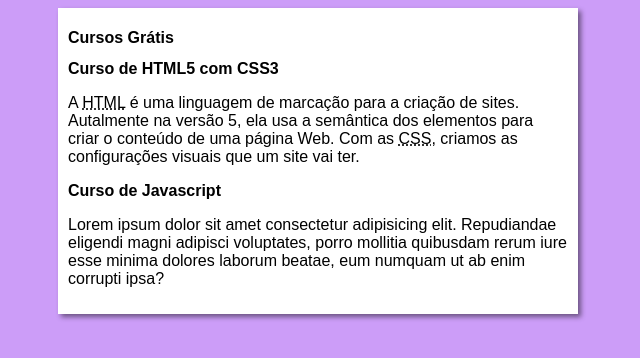
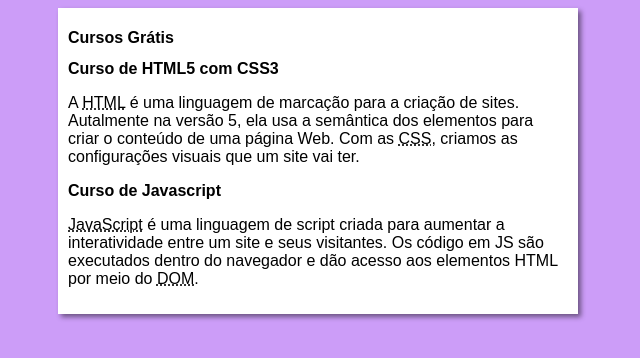
Before and after one commit to femendesf/projeto-site, a plain HTML site: page index.html in a window 1280 px wide. Shown: the whole page, without its empty margins (322-962 px from the left). Drawn offline with Linux system fonts and the light colour scheme.

Commit message:
Update index.html

```diff
--- a/index.html
+++ b/index.html
@@ -18,7 +18,7 @@
         </article>
         <article>
             <h2>Curso de Javascript</h2>
-            <p>Lorem ipsum dolor sit amet consectetur adipisicing elit. Repudiandae eligendi magni adipisci voluptates, porro mollitia quibusdam rerum iure esse minima dolores laborum beatae, eum numquam ut ab enim corrupti ipsa?</p>
+            <p><abbr title="JavaScript">JavaScript</abbr> é uma linguagem de script criada para aumentar a interatividade entre um site e seus visitantes. Os código em JS são executados dentro do navegador e dão acesso aos elementos HTML por meio do <abbr title="Document Object Model">DOM</abbr>.</p>
         </article>
     </main>
 </body>
```
